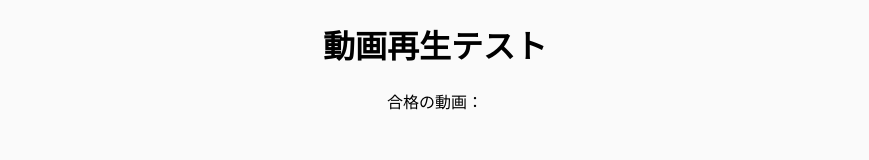
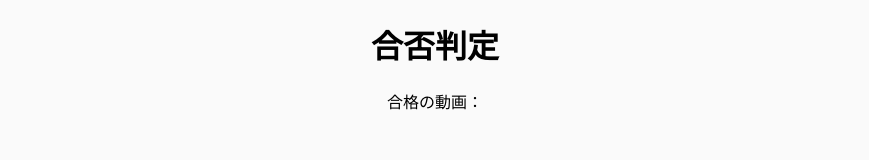
Before and after one commit to purelar0000/goukakuhugoukaku, a plain HTML site: page index.html in a window 1280 px wide. Shown: the top 160 px of the page, without its empty margins (205-1074 px from the left). Drawn offline with Linux system fonts and the light colour scheme.

Commit message:
Update index.html

```diff
--- a/index.html
+++ b/index.html
@@ -19,7 +19,7 @@
   </style>
 </head>
 <body>
-  <h1>動画再生テスト</h1>
+  <h1>合否判定</h1>
 
   <p>合格の動画：</p>
   <video controls>
```
